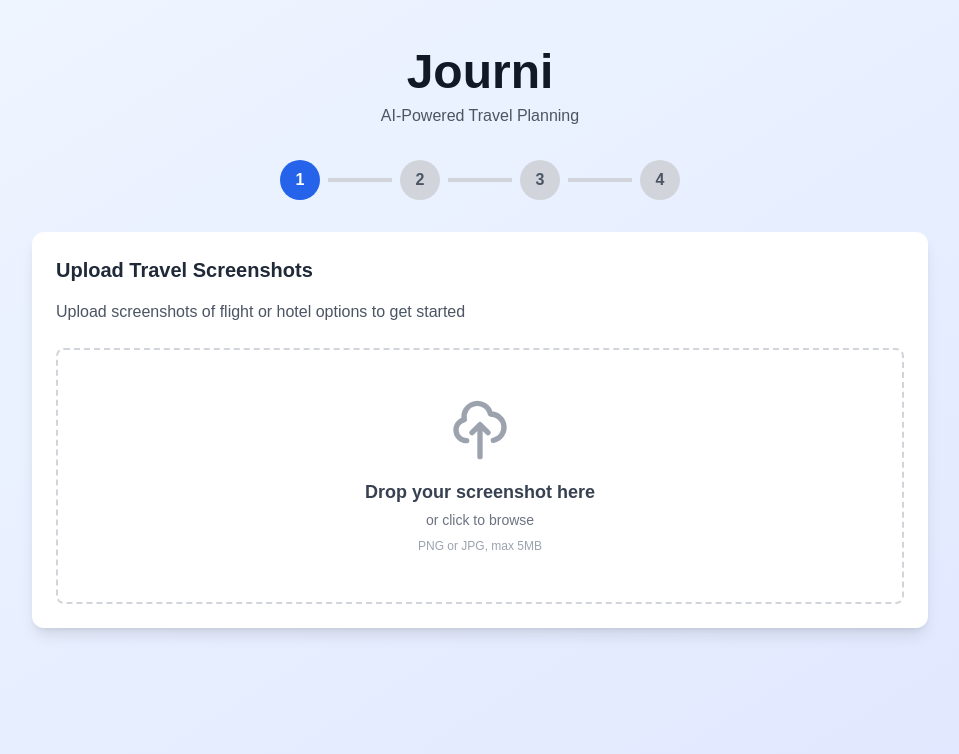
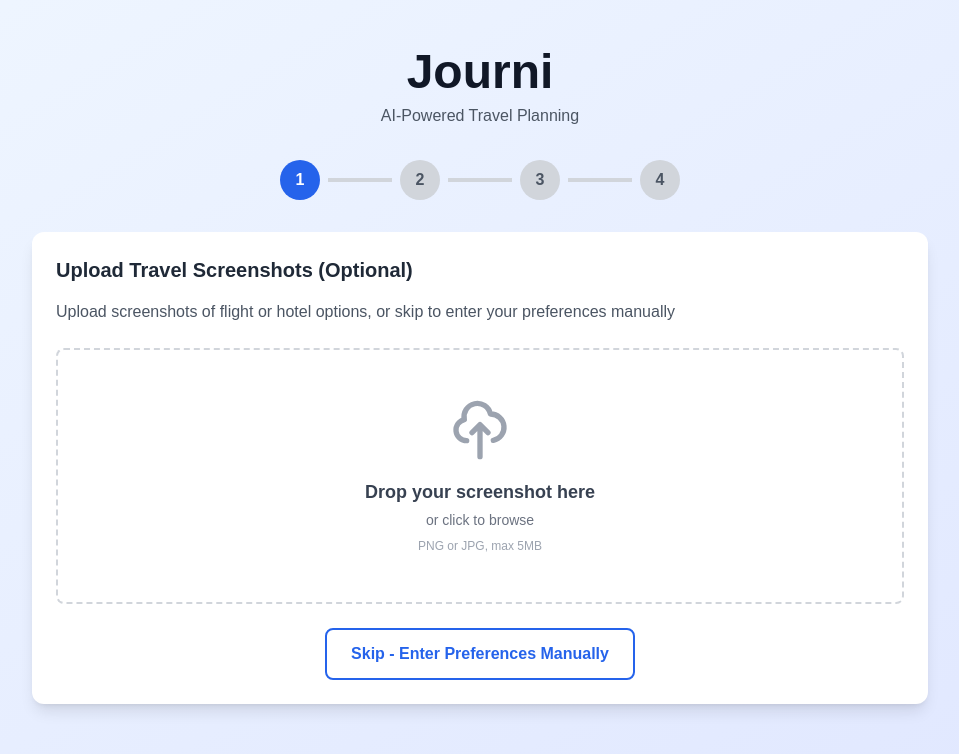
Before and after one commit to hirkojoba/Journi, a Next.js app: page /planner in a window 1280 px wide. Shown: the top 754 px of the page, without its empty margins (160-1119 px from the left). Built offline with nearby package versions, Linux system fonts and the light colour scheme.

Commit message:
Make screenshot upload optional with skip button and update homepage copy

```diff
--- a/app/page.tsx
+++ b/app/page.tsx
@@ -11,7 +11,7 @@ export default function Home() {
           AI-Powered Multimodal Travel Planner
         </p>
         <p className="text-lg text-gray-600 mb-12 max-w-2xl mx-auto">
-          Plan your perfect trip using text, voice, or screenshots.
+          Plan your perfect trip using text preferences or screenshot uploads.
           Let AI extract travel details, recommend the best options,
           and generate your personalized itinerary.
         </p>
--- a/app/planner/page.tsx
+++ b/app/planner/page.tsx
@@ -173,12 +173,19 @@ export default function PlannerPage() {
 
         {/* Step 1: Upload */}
         {currentStep === 'upload' && (
-          <Card title="Upload Travel Screenshots">
+          <Card title="Upload Travel Screenshots (Optional)">
             <p className="text-gray-600 mb-6">
-              Upload screenshots of flight or hotel options to get started
+              Upload screenshots of flight or hotel options, or skip to enter your preferences manually
             </p>
             <FileUpload onFileSelect={handleFileUpload} />
             {isLoading && <p className="mt-4 text-center text-gray-600">Processing image...</p>}
+            {!isLoading && (
+              <div className="mt-6 text-center">
+                <Button variant="outline" onClick={() => setCurrentStep('preferences')}>
+                  Skip - Enter Preferences Manually
+                </Button>
+              </div>
+            )}
           </Card>
         )}
 
```
